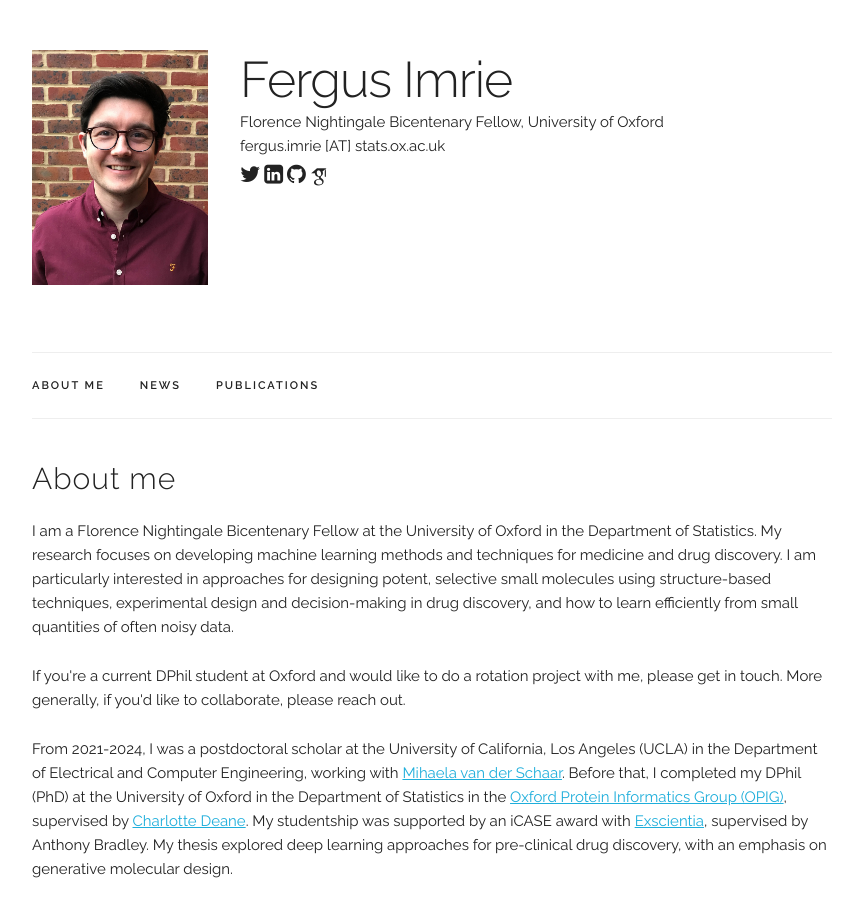
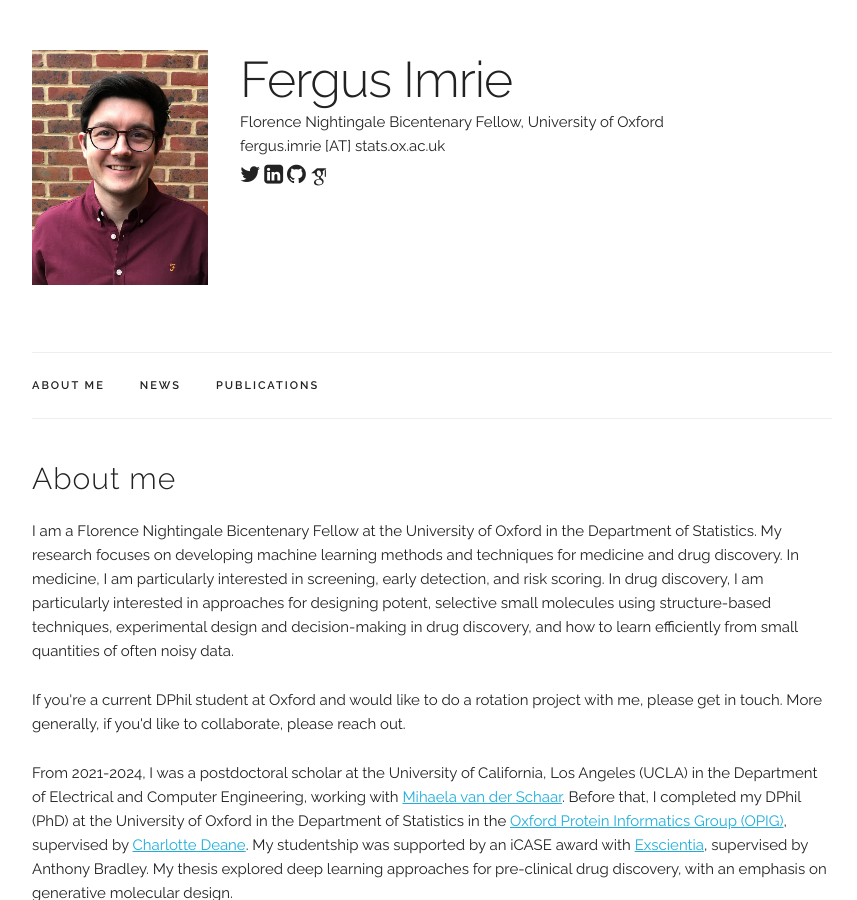
Before and after one commit to fimrie/fimrie.github.io, a Jekyll site: the page built from index.html, in a window 1280 px wide and 900 px high. Shown: the whole window, without its empty margins (208-1065 px from the left). Built offline with Jekyll 4.4.1, drawn with Linux system fonts in a browser that asks for light colours; some web fonts are replaced.

Commit message:
Update index.html

```diff
--- a/index.html
+++ b/index.html
@@ -8,7 +8,8 @@ title: Home
   <p>
     I am a Florence Nightingale Bicentenary Fellow at the University of Oxford in the Department of Statistics.
     My research focuses on developing machine learning methods and techniques for medicine and drug discovery.
-    I am particularly interested in approaches for designing potent, selective small molecules using structure-based techniques, experimental design and decision-making in drug discovery, and how to learn efficiently from small quantities of often noisy data.
+    In medicine, I am particularly interested in screening, early detection, and risk scoring.
+    In drug discovery, I am particularly interested in approaches for designing potent, selective small molecules using structure-based techniques, experimental design and decision-making in drug discovery, and how to learn efficiently from small quantities of often noisy data.
   </p>
 
   <p>
```
